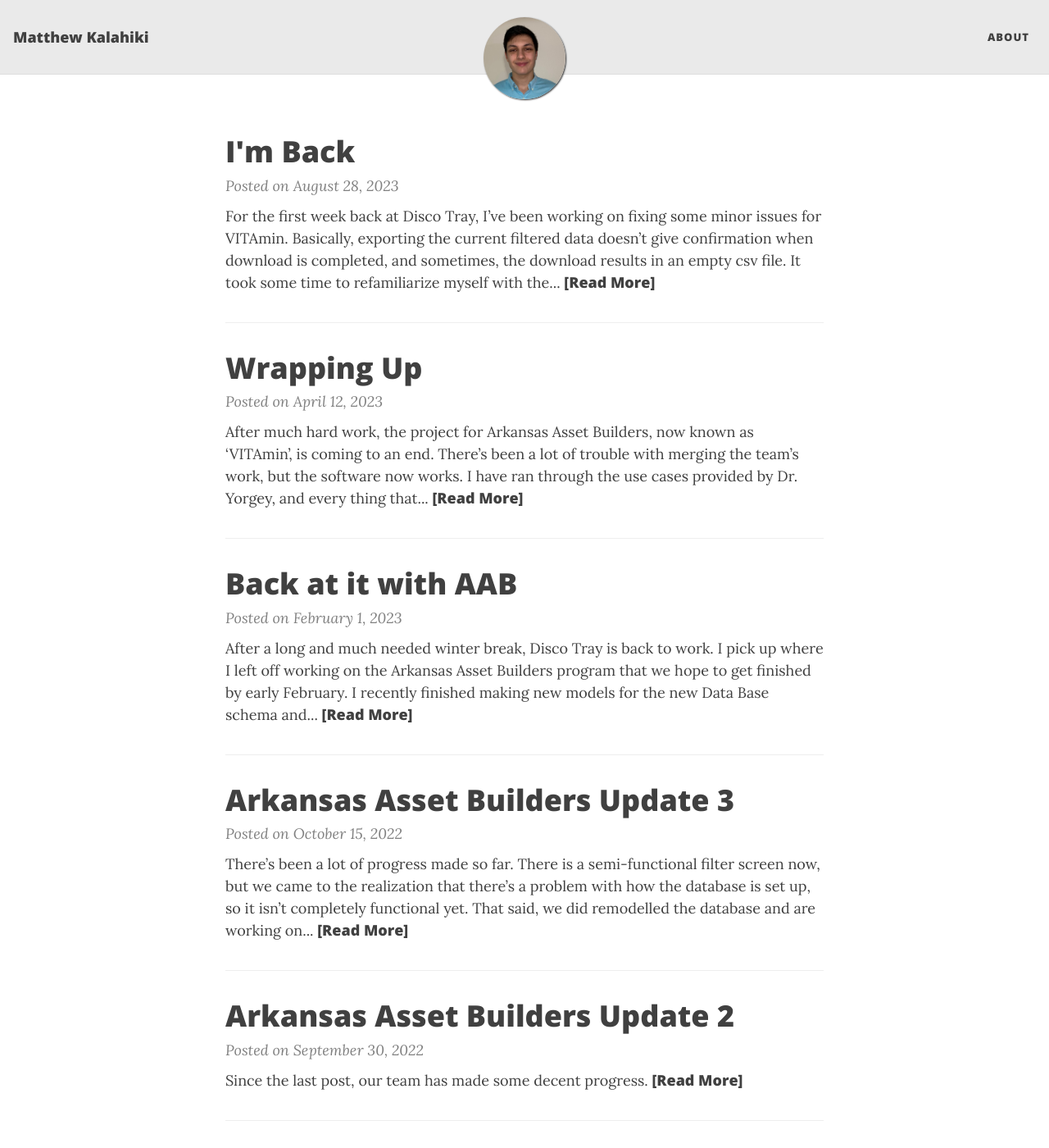
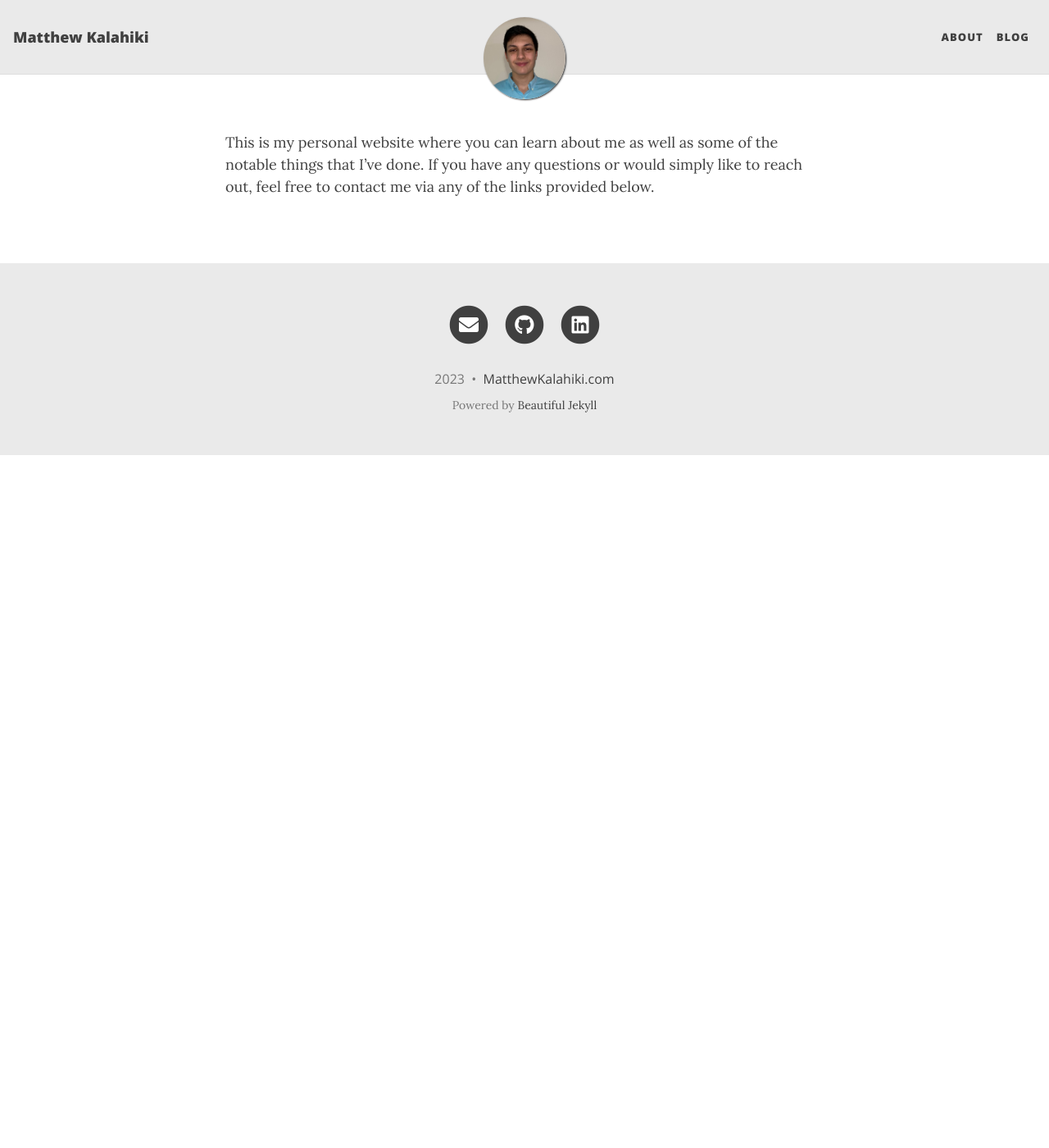
Before and after one commit to matthew-kalahiki/matthew-kalahiki.github.io, a Jekyll site: the page built from index.md, in a window 1280 px wide and 1400 px high. Shown: the whole window at 82% size. Built offline with Jekyll 4.4.1, drawn with Linux system fonts in a browser that asks for light colours; nearby versions of some CDN libraries; some of the changed text lies outside the part shown.

Commit message:
Switched the blog away from my home page and added website description

```diff
--- a/_config.yml
+++ b/_config.yml
@@ -21,6 +21,7 @@ title: Matthew Kalahiki
 
 navbar-links:
   About: "about"
+  Blog: "disco-tray-updates"
   # Resources:
   #   - Beautiful Jekyll: "https://beautifuljekyll.com"
   #  - Learn markdown: "https://www.markdowntutorial.com/"
--- a/index.md
+++ b/index.md
@@ -2,5 +2,8 @@
 # Feel free to add content and custom Front Matter to this file.
 # To modify the layout, see https://jekyllrb.com/docs/themes/#overriding-theme-defaults
 
-layout: home
+# layout: home
+layout: page
 ---
+
+This is my personal website where you can learn about me as well as some of the notable things that I've done. If you have any questions or would simply like to reach out, feel free to contact me via any of the links provided below.
```
Also changed, not shown: disco-tray-updates.md (added, +8 -0 lines).
